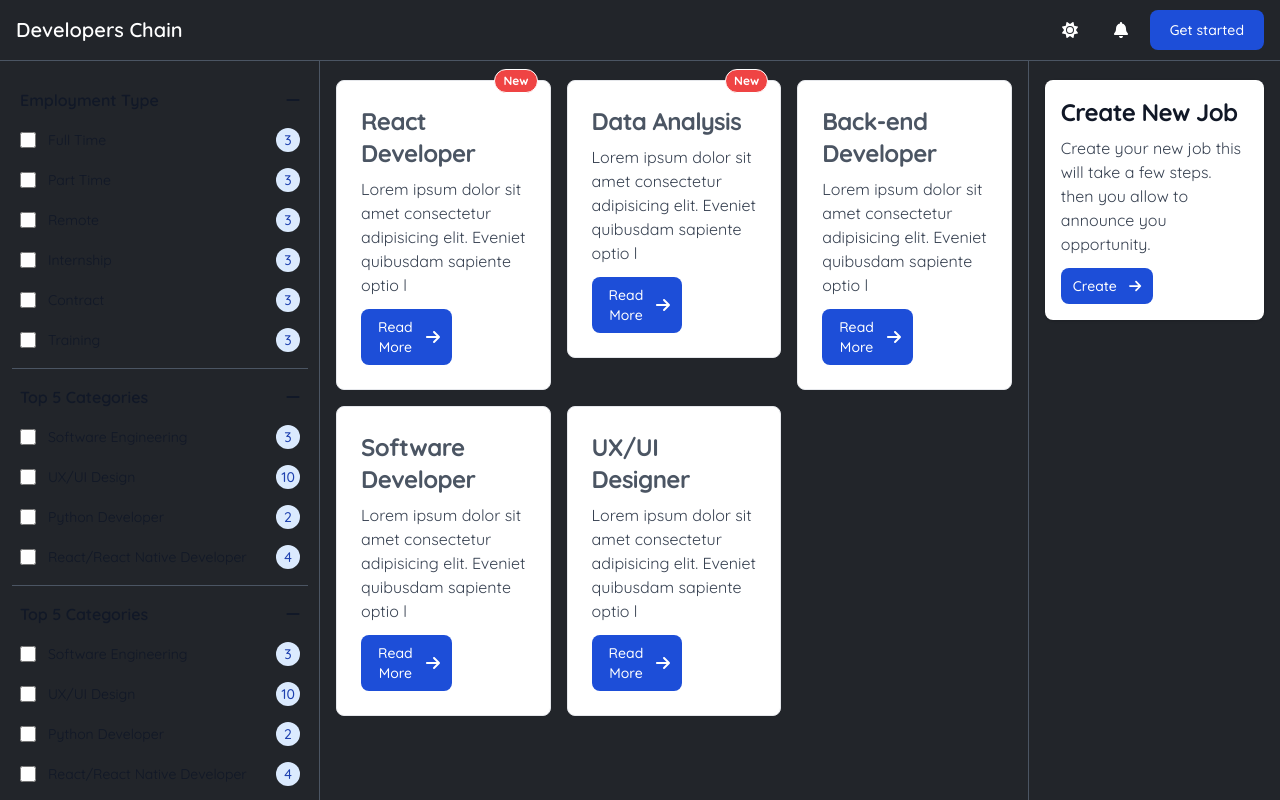
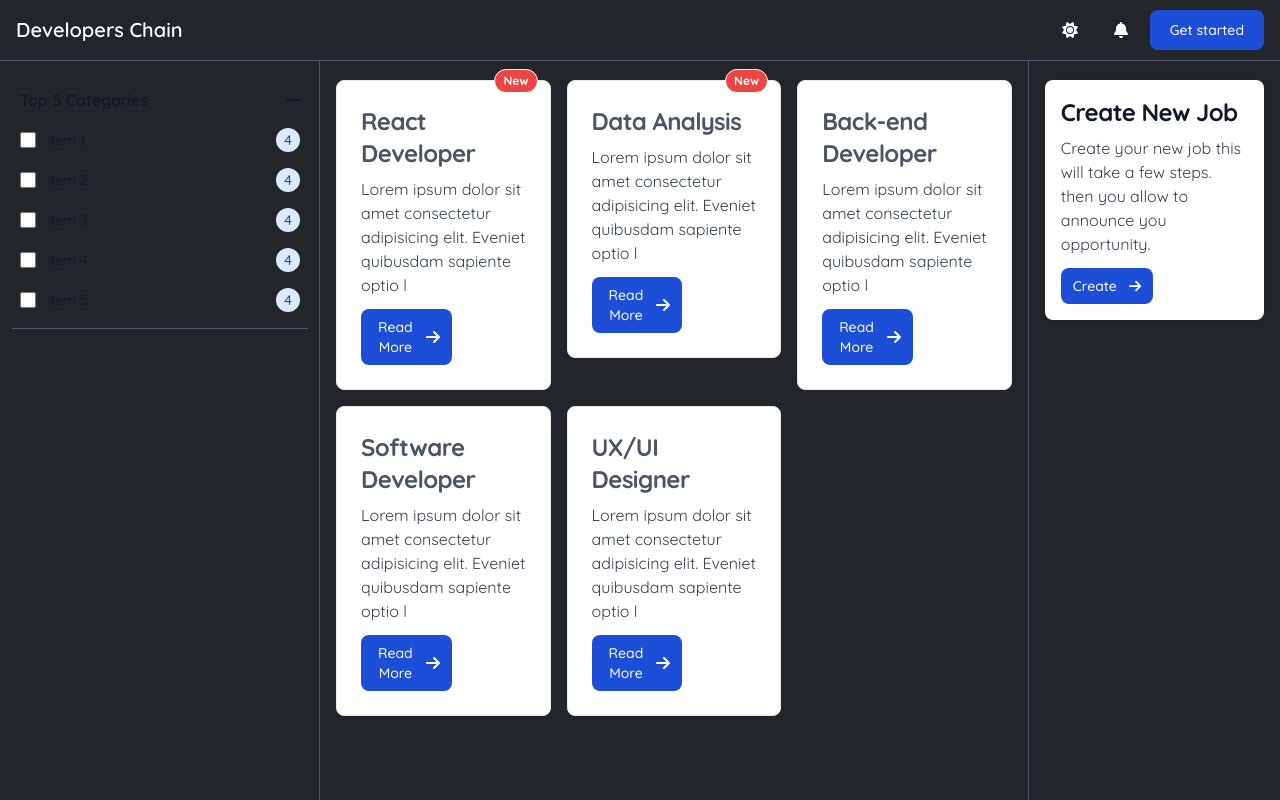
Before and after one commit to aramoh3ni/devchain, a React (Vite) app: page / in a window 1280 px wide. Built offline with nearby package versions, Linux system fonts and the light colour scheme.

Commit message:
adding checkbox list component

```diff
--- a/src/components/Sidebar/Sidebar.jsx
+++ b/src/components/Sidebar/Sidebar.jsx
@@ -1,10 +1,6 @@
-import { FontAwesomeIcon } from "@fortawesome/react-fontawesome"
-import {
-  faPieChart,
-  faInbox,
-  faPlus
-} from "@fortawesome/free-solid-svg-icons"
+import { useState } from "react"
 import SidebarDropdownList from "./SidebarDropdownList"
+import SidebarDropdownListItem from "./SidebarDropdownListItem"
 
 const styles = {
   sidebarWrapper: `px-3 py-4 mb-90 select-none w-80 h-[93vh] overflow-y-auto`,
@@ -14,261 +10,40 @@ const styles = {
   sidebarLinkBadge: `inline-flex items-center justify-center w-3 h-3 p-3 ml-3 text-sm font-medium text-blue-800 bg-blue-100 rounded-full dark:bg-blue-600 dark:text-gray-100`,
   sidebarLinkCheckBox: `w-4 h-4 text-blue-600 border-gray-300 rounded`,
   sidebarDivider: `h-[1px] my-2 bg-gray-600 border-0 dark:bg-gray-600`,
-  sidebarClearFilter: `inline-flex items-center px-3 py-2 text-sm font-medium text-center text-white bg-blue-700 rounded-lg hover:bg-blue-800 focus:ring-4 focus:outline-none focus:ring-blue-300 dark:bg-blue-600 dark:hover:bg-blue-700 dark:focus:ring-blue-800`
+  sidebarClearFilter: `inline-flex items-center px-3 py-2 text-sm font-medium text-center text-white bg-blue-700 rounded-lg hover:bg-blue-800 focus:ring-4 focus:outline-none focus:ring-blue-300 dark:bg-blue-600 dark:hover:bg-blue-700 dark:focus:ring-blue-800`,
 }
 
 const Sidebar = () => {
+  const [checkedItems, setCheckItems] = useState([])
+
+  const handleCheck = e => {
+    const item = e.target.name
+    const isChecked = e.target.checked
+    setCheckItems(prev => isChecked ? [...prev, item] : prev.filter(i => i !== item))
+  }
+
+  const items = [
+    { label: "Item 1", value: "item 1" },
+    { label: "Item 2", value: "item 2" },
+    { label: "Item 3", value: "item 3" },
+    { label: "Item 4", value: "item 4" },
+    { label: "Item 5", value: "item 5" },
+  ]
+
   return (
     <div className={styles.sidebarWrapper}>
-      <SidebarDropdownList title="Employment Type">
-        <li className={styles.sidebarLink}>
-          <input
-            id="Full-checkbox"
-            type="checkbox"
-            value=""
-            className={styles.sidebarLinkCheckBox}
+      <SidebarDropdownList title="Top 5 Categories">
+        {items.map(item => (
+          <SidebarDropdownListItem
+            key={item.label}
+            name={item.value}
+            checked={checkedItems.includes(item.value)}
+            onCheckBoxChange={handleCheck}
           />
-          <label htmlFor="Full-checkbox" className={styles.sidebarLinkText}>
-            Full Time
-          </label>
-          <span className={styles.sidebarLinkBadge}>3</span>
-        </li>
-        <li className={styles.sidebarLink}>
-          <input
-            id="Part-checkbox"
-            type="checkbox"
-            value=""
-            className={styles.sidebarLinkCheckBox}
-          />
-          <label htmlFor="Part-checkbox" className={styles.sidebarLinkText}>
-            Part Time
-          </label>
-          <span className={styles.sidebarLinkBadge}>3</span>
-        </li>
-        <li className={styles.sidebarLink}>
-          <input
-            id="Remote-checkbox"
-            type="checkbox"
-            value=""
-            className={styles.sidebarLinkCheckBox}
-          />
-          <label htmlFor="Remote-checkbox" className={styles.sidebarLinkText}>
-            Remote
-          </label>
-          <span className={styles.sidebarLinkBadge}>3</span>
-        </li>
-        <li className={styles.sidebarLink}>
-          <input
-            id="Internship-checkbox"
-            type="checkbox"
-            value=""
-            className={styles.sidebarLinkCheckBox}
-          />
-          <label htmlFor="Internship-checkbox" className={styles.sidebarLinkText}>
-            Internship
-          </label>
-          <span className={styles.sidebarLinkBadge}>3</span>
-        </li>
-        <li className={styles.sidebarLink}>
-          <input
-            id="Contract-checkbox"
-            type="checkbox"
-            value=""
-            className={styles.sidebarLinkCheckBox}
-          />
-          <label htmlFor="Contract-checkbox" className={styles.sidebarLinkText}>
-            Contract
-          </label>
-          <span className={styles.sidebarLinkBadge}>3</span>
-        </li>
-        <li className={styles.sidebarLink}>
-          <input
-            id="Training-checkbox"
-            type="checkbox"
-            value=""
-            className={styles.sidebarLinkCheckBox}
-          />
-          <label htmlFor="Training-checkbox" className={styles.sidebarLinkText}>
-            Training
-          </label>
-          <span className={styles.sidebarLinkBadge}>3</span>
-        </li>
+        ))}
       </SidebarDropdownList>
 
       <hr className={styles.sidebarDivider} />
-
-      <SidebarDropdownList title="Top 5 Categories">
-        <li className={styles.sidebarLink}>
-          <input
-            id="Software-checkbox"
-            type="checkbox"
-            value=""
-            className={styles.sidebarLinkCheckBox}
-          />
-          <label htmlFor="Software-checkbox" className={styles.sidebarLinkText}>
-            Software Engineering
-          </label>
-          <span className={styles.sidebarLinkBadge}>3</span>
-        </li>
-
-        <li className={styles.sidebarLink}>
-          <input
-            id="UX/UI-1"
-            type="checkbox"
-            value=""
-            className={styles.sidebarLinkCheckBox}
-          />
-          <label htmlFor="UX/UI-1" className={styles.sidebarLinkText}>
-            UX/UI Design
-          </label>
-          <span className={styles.sidebarLinkBadge}>10</span>
-        </li>
-
-        <li className={styles.sidebarLink}>
-          <input
-            id="Python-2"
-            type="checkbox"
-            value=""
-            className={styles.sidebarLinkCheckBox}
-          />
-          <label htmlFor="Python-2" className={styles.sidebarLinkText}>
-            Python Developer
-          </label>
-          <span className={styles.sidebarLinkBadge}>2</span>
-        </li>
-        <li className={styles.sidebarLink}>
-          <input
-            id="checkbox-2"
-            type="checkbox"
-            value=""
-            className={styles.sidebarLinkCheckBox}
-          />
-          <label htmlFor="checkbox-2" className={styles.sidebarLinkText}>
-            React/React Native Developer
-          </label>
-          <span className={styles.sidebarLinkBadge}>4</span>
-        </li>
-      </SidebarDropdownList>
-      <hr className={styles.sidebarDivider} />
-
-      <SidebarDropdownList title="Top 5 Categories">
-        <li className={styles.sidebarLink}>
-          <input
-            id="Software-checkbox"
-            type="checkbox"
-            value=""
-            className={styles.sidebarLinkCheckBox}
-          />
-          <label htmlFor="Software-checkbox" className={styles.sidebarLinkText}>
-            Software Engineering
-          </label>
-          <span className={styles.sidebarLinkBadge}>3</span>
-        </li>
-
-        <li className={styles.sidebarLink}>
-          <input
-            id="UX/UI-1"
-            type="checkbox"
-            value=""
-            className={styles.sidebarLinkCheckBox}
-          />
-          <label htmlFor="UX/UI-1" className={styles.sidebarLinkText}>
-            UX/UI Design
-          </label>
-          <span className={styles.sidebarLinkBadge}>10</span>
-        </li>
-
-        <li className={styles.sidebarLink}>
-          <input
-            id="Python-2"
-            type="checkbox"
-            value=""
-            className={styles.sidebarLinkCheckBox}
-          />
-          <label htmlFor="Python-2" className={styles.sidebarLinkText}>
-            Python Developer
-          </label>
-          <span className={styles.sidebarLinkBadge}>2</span>
-        </li>
-        <li className={styles.sidebarLink}>
-          <input
-            id="checkbox-2"
-            type="checkbox"
-            value=""
-            className={styles.sidebarLinkCheckBox}
-          />
-          <label htmlFor="checkbox-2" className={styles.sidebarLinkText}>
-            React/React Native Developer
-          </label>
-          <span className={styles.sidebarLinkBadge}>4</span>
-        </li>
-      </SidebarDropdownList>
-      <hr className={styles.sidebarDivider} />
-
-      <SidebarDropdownList title="Seniority Level">
-        <li className={styles.sidebarLink}>
-          <input
-            id="Student-checkbox"
-            type="checkbox"
-            value=""
-            className={styles.sidebarLinkCheckBox}
-          />
-          <label htmlFor="Student-checkbox" className={styles.sidebarLinkText}>
-            Student Level
-          </label>
-          <span className={styles.sidebarLinkBadge}>3</span>
-        </li>
-
-        <li className={styles.sidebarLink}>
-          <input
-            id="Entry/UI-1"
-            type="checkbox"
-            value=""
-            className={styles.sidebarLinkCheckBox}
-          />
-          <label htmlFor="Entry/UI-1" className={styles.sidebarLinkText}>
-            Entry Level
-          </label>
-          <span className={styles.sidebarLinkBadge}>10</span>
-        </li>
-
-        <li className={styles.sidebarLink}>
-          <input
-            id="Mid-2"
-            type="checkbox"
-            value=""
-            className={styles.sidebarLinkCheckBox}
-          />
-          <label htmlFor="Mid-2" className={styles.sidebarLinkText}>
-            Mid Level
-          </label>
-          <span className={styles.sidebarLinkBadge}>2</span>
-        </li>
-        <li className={styles.sidebarLink}>
-          <input
-            id="Senior-2"
-            type="checkbox"
-            value=""
-            className={styles.sidebarLinkCheckBox}
-          />
-          <label htmlFor="Senior-2" className={styles.sidebarLinkText}>
-            Senior Level
-          </label>
-          <span className={styles.sidebarLinkBadge}>4</span>
-        </li>
-        <li className={styles.sidebarLink}>
-          <input
-            id="Director-2"
-            type="checkbox"
-            value=""
-            className={styles.sidebarLinkCheckBox}
-          />
-          <label htmlFor="Director-2" className={styles.sidebarLinkText}>
-            Director
-          </label>
-          <span className={styles.sidebarLinkBadge}>4</span>
-        </li>
-      </SidebarDropdownList>
     </div>
   )
 }
--- /dev/null
+++ b/src/components/Sidebar/SidebarDropdownListItem.jsx
@@ -0,0 +1,28 @@
+const styles = {
+  sidebarLink: `w-full flex items-center p-2 text-base font-normal text-gray-900 rounded-lg dark:text-white hover:bg-gray-100 dark:hover:bg-secondary`,
+  sidebarLinkBadge: `inline-flex items-center justify-center w-3 h-3 p-3 ml-3 text-sm font-medium text-blue-800 bg-blue-100 rounded-full dark:bg-blue-600 dark:text-gray-100`,
+  sidebarLinkCheckBox: `w-4 h-4 text-blue-600 border-gray-300 rounded`,
+  sidebarLinkText: `flex-1 ml-3 text-sm`,
+ }
+
+const SidebarDropdownListItem = ({ name, checked, onCheckBoxChange}) => {
+
+  return (
+    <li className={styles.sidebarLink}>
+      <input
+        id={name}
+        name={name}
+        type="checkbox"
+        checked={checked}
+        className={styles.sidebarLinkCheckBox}
+        onChange={(e) => onCheckBoxChange(e)}
+      />
+      <label htmlFor={name} className={styles.sidebarLinkText}>
+        {name ?? ""}
+      </label>
+      <span className={styles.sidebarLinkBadge}>4</span>
+    </li>
+  )
+}
+
+export default SidebarDropdownListItem
--- a/src/index.css
+++ b/src/index.css
@@ -14,13 +14,14 @@ body {
 
 /* -------- SCROLLBAR DESIGN  --------*/
 *::-webkit-scrollbar {
-  width: 0.7em;
+  width: 0.3em;
   background-color: #373a3e;
-  border-radius: 10px;
 }
 
 *::-webkit-scrollbar-thumb {
   background-color: #fff;
   border-radius: 10px;
+  cursor: pointer;
+
 }
 /* ------- END SCROLLBAR -------- */
```
Also changed, not shown: src/components/Widgets/CreateJobBox.jsx (renamed from src/components/Widgets/CreateJobBox.tsx).
